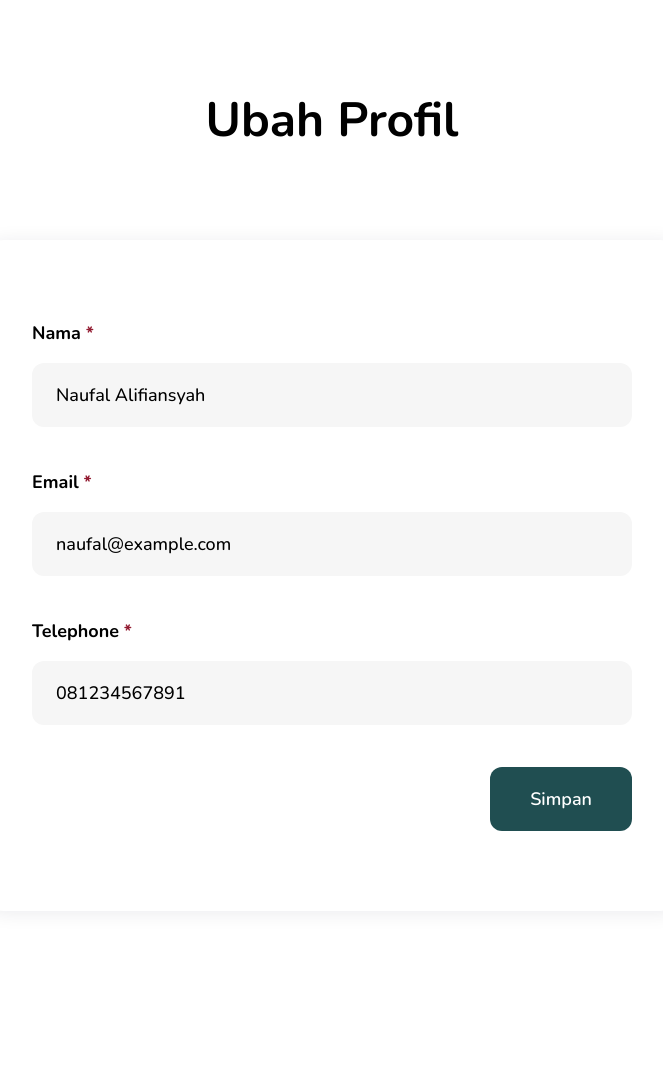
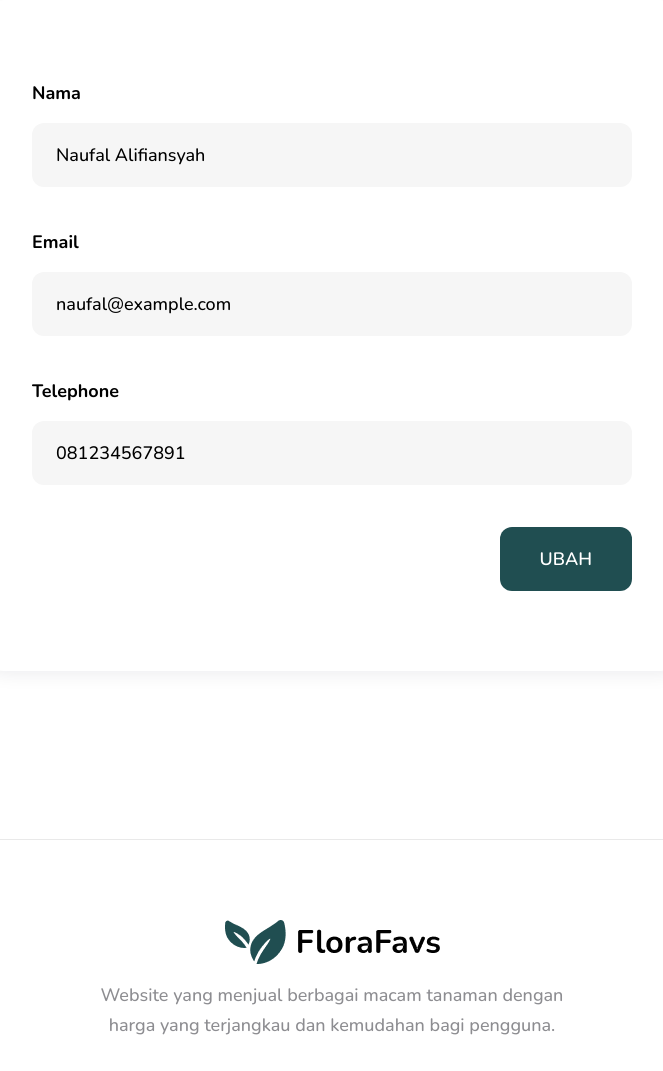
Before and after one commit to ReEkaF/TA_PAW, a PHP site: page /editprofile.php in a window 1280 px wide. Shown: the part 118-1189 px from the top of the page, without its empty margins (308-971 px from the left). Run offline with PHP 8.4, Linux system fonts and the light colour scheme; the visitor is signed in with stand-in values (Sample User, id 1); data comes from the database, SQL or seed files in the repository.

Commit message:
Update editprofile.php

```diff
--- a/editprofile.php
+++ b/editprofile.php
@@ -1,79 +1,87 @@
 <?php
-
-error_reporting(E_ALL);
   session_start();
-
-if (!isset($_SESSION['customer_id'])) {
-  header("Location: ./login.php");
-  exit();
+  // cek apakah cust sudah login
+  if (!isset($_SESSION['customer_id'])){
+    header("Location: login.php");
   }
 
-require_once('config/database.php');
-require_once('libs/validation.php');
+  require(__DIR__."/config/database.php");
+  require(__DIR__."/libs/validation.php");
   require_once('data/customer.php');
 
+  // AMBIL DATA CUST
   $customer = find_customer_with_id($_SESSION['customer_id']);
-$errors = [];
+  $errors=[];
 
-if (isset($_POST['ubah'])) {
-  validate_email_customer($errors, $_POST, 'email');
-  validate_phone($errors, $_POST, 'telephone');
-  validate_name($errors, $_POST, 'nama');
-  if (!$errors) {
-    try {
+
+  // JIKA TOMBOL UBAH DATA (UBAH) DIKLIK
+  if (isset($_POST['ubah'])){
+      // DIVALIDASI
+      validate_email_customer($errors,$_POST,'email');
+      validate_phone($errors,$_POST,'telephone') ;
+      validate_name($errors,$_POST,'nama');
+
+      // JIKA TIDAK TERDAPAT ERROR / KESALAHAN VALIDASI
+      if (!$errors){
+        try{
+          // UPDATE DATA DIRI CUST
           $db = new PDO('mysql:host=localhost;dbname=' . DB_NAME, DB_USERNAME, DB_PASSWORD, [PDO::ATTR_ERRMODE => PDO::ERRMODE_EXCEPTION]);
-      $ubahdata = $db->prepare("UPDATE customers SET customer_name = :custname, customer_phone = :custphone, customer_email = :custemail WHERE customer_id = :custid ");
-      $ubahdata->bindValue(":custname", htmlspecialchars(trim($_POST['nama'])));
-      $ubahdata->bindValue(":custphone", htmlentities(trim($_POST['telephone'])));
-      $ubahdata->bindValue(":custemail", htmlspecialchars(trim($_POST['email'])));
-      $ubahdata->bindValue(":custid", $_SESSION['customer_id']);
-
+          $ubahdata = $db->prepare("UPDATE customers set customer_name = :custname, customer_phone = :custphone, customer_email = :custemail where customer_id = :custid ");
+          $ubahdata->bindValue(":custname",$_POST['nama']);
+          $ubahdata->bindValue(":custphone",$_POST['telephone']);
+          $ubahdata->bindValue(":custemail",$_POST['email']);
+          $ubahdata->bindValue(":custid",$_SESSION['customer_id']);
           $ubahdata->execute();
 
-      header("Location: ./profile.php");
-      exit();
-    } catch (PDOException $error) {
+          header("Location: profile.php");
+        }
+        catch(PDOException $error){
           throw new Exception($error->getMessage());
         }
       }
+
+
   }
-
-$title = 'Ubah Profil';
+  // HEADER
+  $title = "EDIT DATA";
   require('layouts/header.php');
-
 ?>
-
-<!-- css customs -->
+<!-- CSS -->
 <link rel="stylesheet" href="./assets/css/profile.css">
 
-<!-- content -->
 <main>
   <!-- profile -->
   <div class="profile container">
-    <div class="profile__header">
-      <h1>Ubah Profil</h1>
-    </div>
+    <!-- <div class="profile__header">
+      <h1>Profil Saya</h1>
+    </div> -->
     <div class="profile__body">
-      <form action='./editprofile.php' method='POST' class="profile__right">
+      <form action='editprofile.php' method='POST' class="profile__right">
+
         <div class="profile__form">
           <div>
-            <label class="input-label" for='nama'>Nama <span class="text-danger">*</span></label>
-            <input type='text' name='nama' id='nama' class="input" value="<?= isset($_POST['nama']) ? htmlspecialchars($_POST['nama']) : $customer['customer_name']; ?>">
-            <div class="input-error"><?php if (isset($errors['nama'])) echo $errors['nama'] ?></div>
+            <!-- INPUT NAMA  -->
+            <label class="input-label" for='nama'>Nama</label>
+            <input type='text' name='nama' id='nama' class="input" value="<?php if(isset($_POST['nama'])) echo $_POST['nama']; else echo $customer['customer_name'];?>">
+            <div class="input-error"><?php if (isset($errors['nama'])) echo $errors['nama']?></div>
           </div>
           <div>
-            <label class="input-label" for='email'>Email <span class="text-danger">*</span></label>
-            <input type='text' name='email' id='email' class="input" value="<?= isset($_POST['email']) ? htmlspecialchars($_POST['email']) : $customer['customer_email']; ?>">
-            <div class="input-error"><?php if (isset($errors['email'])) echo $errors['email'] ?></div>
+            <!-- INPUT EMAIL -->
+            <label class="input-label" for='email'>Email</label>
+            <input type='text' name='email' id='email' class="input" value="<?php if(isset($_POST['email'])) echo $_POST['email']; else echo $customer['customer_email']; ?>">
+            <div class="input-error"><?php if (isset($errors['email'])) echo $errors['email']?></div>
           </div>
           <div>
-            <label class="input-label" for='telephone'>Telephone <span class="text-danger">*</span></label>
-            <input type='text' name='telephone' id='telephone' class="input" value="<?= isset($_POST['telephone']) ? htmlspecialchars($_POST['telephone']) : $customer['customer_phone']; ?>">
-            <div class="input-error"><?php if (isset($errors['telephone'])) echo $errors['telephone'] ?></div>
+            <!-- INPUT NO TELP -->
+            <label class="input-label" for='telephone'>Telephone</label>
+            <input type='text' name='telephone' id='telephone' class="input" value="<?php if(isset($_POST['telephone'])) echo $_POST['telephone']; else echo $customer['customer_phone'];?>">
+            <div class="input-error"><?php if (isset($errors['telephone'])) echo $errors['telephone']?></div>
           </div>
           <div>
-            <button type="submit" name="ubah" class="profile__button">Simpan</button>
+            <!-- TOMBOL UBAH -->
+            <input type="submit" name="ubah" value="UBAH" class="profile__button">
           </div>
+
         </div>
       </form>
     </div>
@@ -83,7 +91,7 @@ require('layouts/header.php');
 <!-- end content -->
 
 <?php
-
+// FOOTER
 require('layouts/footer.php');
 
 ?>
```
Lines whose indentation alone changed are shown as unchanged.
